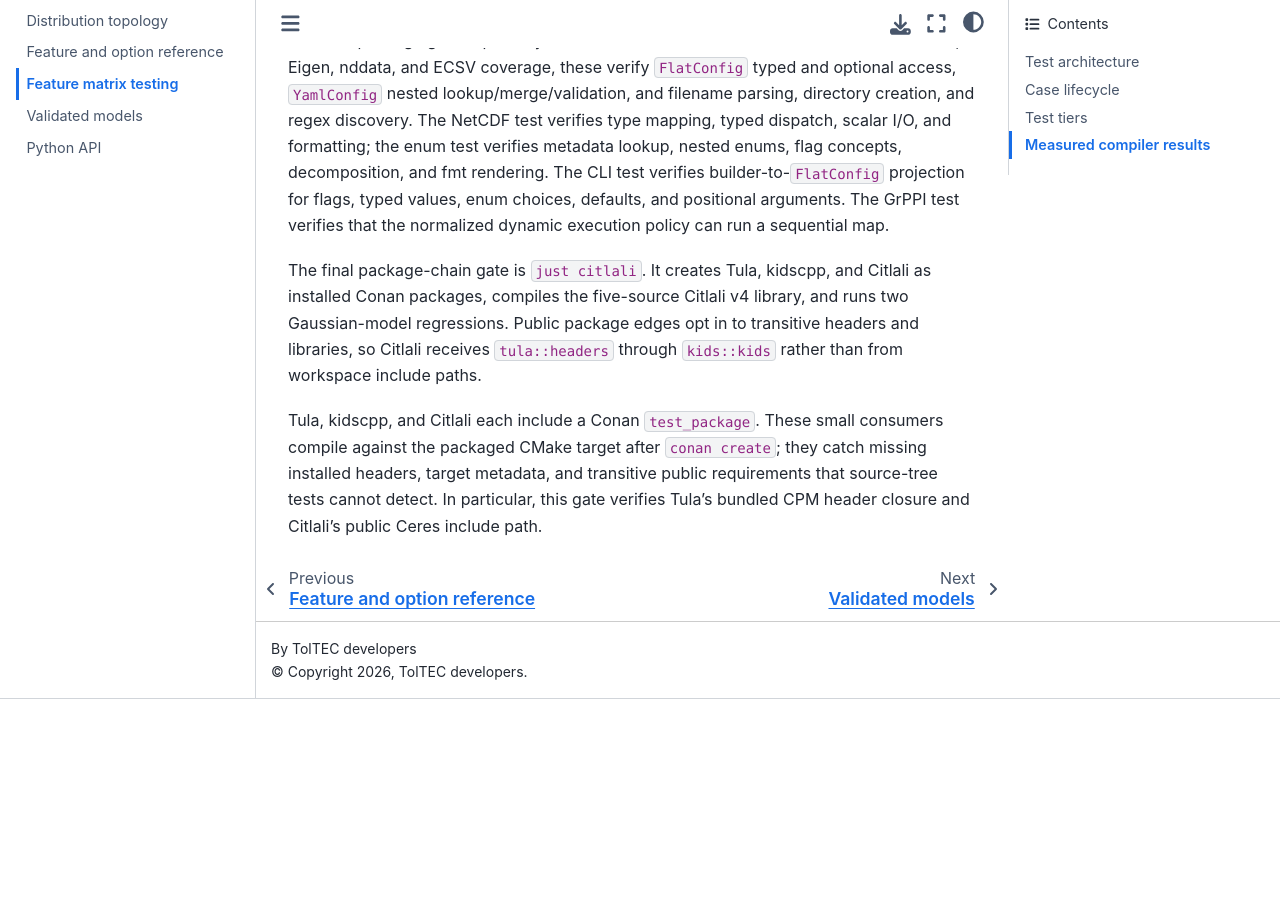
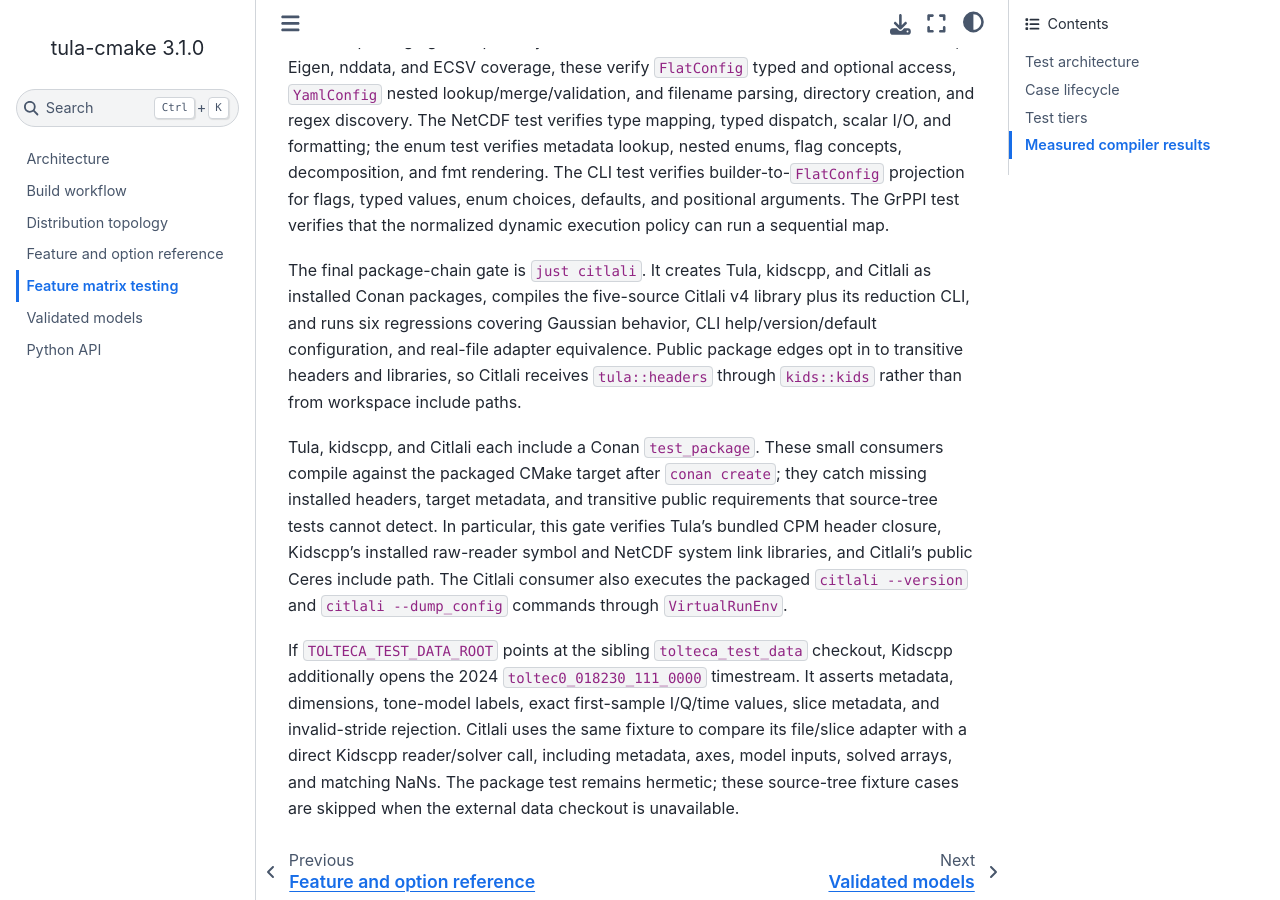
Before and after one commit to toltec-astro/tula_cmake, a Sphinx documentation site: the page built from docs/testing.rst, in a window 1280 px wide and 900 px high, scrolled down 2795 px. Built offline with Sphinx 7.4.7 and the Sphinx Book theme 1.1.4, drawn with Linux system fonts in a browser that asks for light colours; before the commit the page ends 3494 px from its top, so only the background shows below that.

Commit message:
feat: propagate public system libraries

```diff
--- a/docs/_ext/feature_matrix.py
+++ b/docs/_ext/feature_matrix.py
@@ -72,6 +72,11 @@
             if feature.conan_requires
             else "none"
         )
+        system_libs = (
+            ", ".join(f"``{item}``" for item in feature.system_libs)
+            if feature.system_libs
+            else "none"
+        )
         dependencies = (
             ", ".join(f"``{item}``" for item in feature.dependencies)
             if feature.dependencies
@@ -86,6 +91,7 @@
                 ":Provider default: ``disabled``",
                 f":Feature dependencies: {dependencies}",
                 f":Conan requirements: {requirements}",
+                f":Public system link libraries: {system_libs}",
                 "",
             ]
         )
--- a/docs/testing.rst
+++ b/docs/testing.rst
@@ -144,7 +144,9 @@
 
 The final package-chain gate is ``just citlali``. It creates Tula, kidscpp,
 and Citlali as installed Conan packages, compiles the five-source Citlali v4
-library, and runs two Gaussian-model regressions. Public package edges opt in
+library plus its reduction CLI, and runs six regressions covering Gaussian
+behavior, CLI help/version/default configuration, and real-file adapter
+equivalence. Public package edges opt in
 to transitive headers and libraries, so Citlali receives ``tula::headers``
 through ``kids::kids`` rather than from workspace include paths.
 
@@ -152,5 +154,17 @@
 consumers compile against the packaged CMake target after ``conan create``;
 they catch missing installed headers, target metadata, and transitive public
 requirements that source-tree tests cannot detect. In particular, this gate
-verifies Tula's bundled CPM header closure and Citlali's public Ceres include
-path.
+verifies Tula's bundled CPM header closure, Kidscpp's installed raw-reader
+symbol and NetCDF system link libraries, and Citlali's public Ceres include
+path. The Citlali consumer also executes the packaged ``citlali --version``
+and ``citlali --dump_config`` commands through ``VirtualRunEnv``.
+
+If ``TOLTECA_TEST_DATA_ROOT`` points at the sibling ``tolteca_test_data``
+checkout, Kidscpp additionally opens the 2024
+``toltec0_018230_111_0000`` timestream. It asserts metadata, dimensions,
+tone-model labels, exact first-sample I/Q/time values, slice metadata, and
+invalid-stride rejection. Citlali uses the same fixture to compare its
+file/slice adapter with a direct Kidscpp reader/solver call, including
+metadata, axes, model inputs, solved arrays, and matching NaNs. The package
+test remains hermetic; these source-tree fixture cases are skipped when the
+external data checkout is unavailable.
--- a/src/tula_cmake/data/registry.yaml
+++ b/src/tula_cmake/data/registry.yaml
@@ -35,10 +35,12 @@
     modes: [conan, system]
     conan_requires:
       - netcdf/4.8.1
+    system_libs: [netcdf]
 
   netcdf_cxx4:
     modes: [cpm, system]
     dependencies: [netcdf_c]
+    system_libs: [netcdf_c++4]
     cmake_vars:
       URL: https://github.com/Unidata/netcdf-cxx4/archive/refs/tags/v4.3.1.tar.gz
       SHA256: e3fe3d2ec06c1c2772555bf1208d220aab5fee186d04bd265219b0bc7a978edc
```
Also changed, not shown: docs/architecture.rst (+7 -0 lines), 5 other files.
